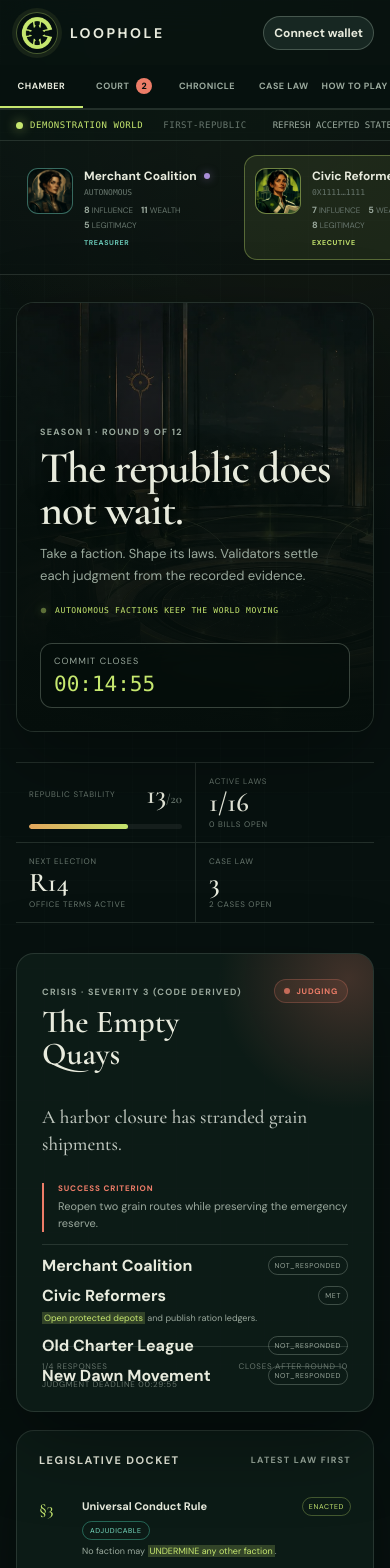
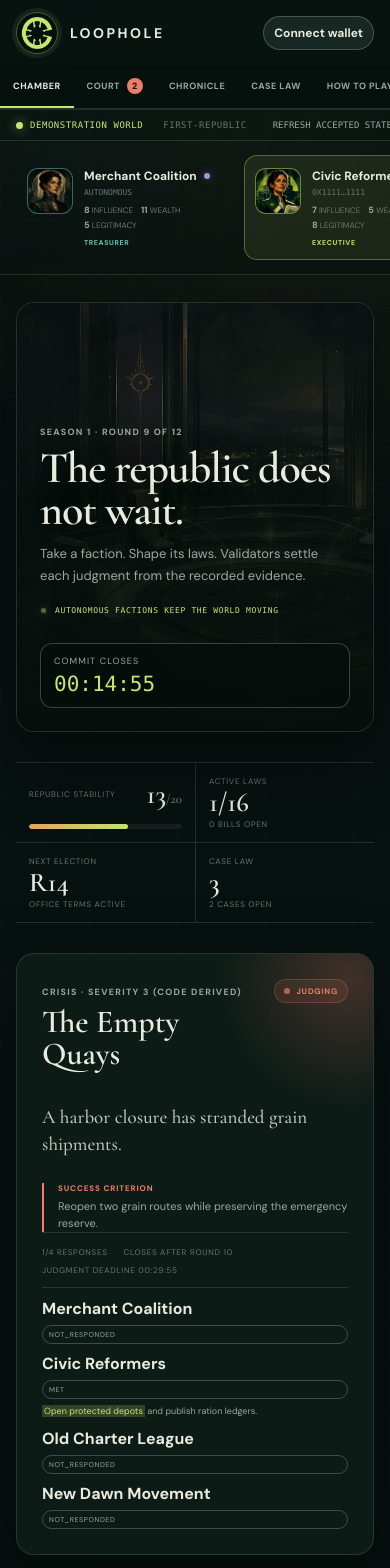
Before and after one commit to Leokings/loophole, a Next.js app in the folder web/: page / in a window 390 px wide. Shown: the top 1568 px of the page. Built offline with nearby package versions, Linux system fonts and the light colour scheme; no server answers.

Commit message:
V7 WP-F4R3: fix narrow crisis layout

```diff
--- a/web/src/app/globals.css
+++ b/web/src/app/globals.css
@@ -2340,8 +2340,13 @@ button:disabled {
 @media (max-width: 760px) {
   .topbar { min-height: 110px; padding: 0 16px 44px; }
   .brand small, .network-cluster .wallet-orb { display: none; }
-  .topbar nav { background: rgba(7, 17, 15, 0.96); border-bottom: 1px solid var(--line); bottom: 0; height: 44px; left: 0; position: absolute; top: auto; transform: none; width: 100%; z-index: 31; }
-  .topbar nav button, .topbar nav a { flex: 1; font-size: 9px; letter-spacing: 0.055em; min-width: 0; }
+  .topbar nav { background: rgba(7, 17, 15, 0.96); border-bottom: 1px solid var(--line); bottom: 0; height: 44px; left: 0; overflow-x: auto; position: absolute; scrollbar-width: none; top: auto; transform: none; width: 100%; z-index: 31; }
+  .topbar nav::-webkit-scrollbar { display: none; }
+  .topbar nav button, .topbar nav a { flex: 0 0 auto; font-size: 9px; letter-spacing: 0.055em; min-width: max-content; padding: 0 13px; }
+  .crisis-results article { align-items: start; grid-template-columns: minmax(0, 1fr); }
+  .crisis-results article > span { grid-column: 1; }
+  .crisis-results p { grid-column: 1; }
+  .crisis-footer { bottom: auto; justify-content: flex-start; left: auto; position: static; right: auto; }
   .wallet-button { padding: 8px 10px; }
   .system-strip { padding: 0 16px; }
   .system-strip span:nth-child(n+3) { display: none; }
```
Also changed, not shown: 1 other file (tests, documents, lock files or other folders).
